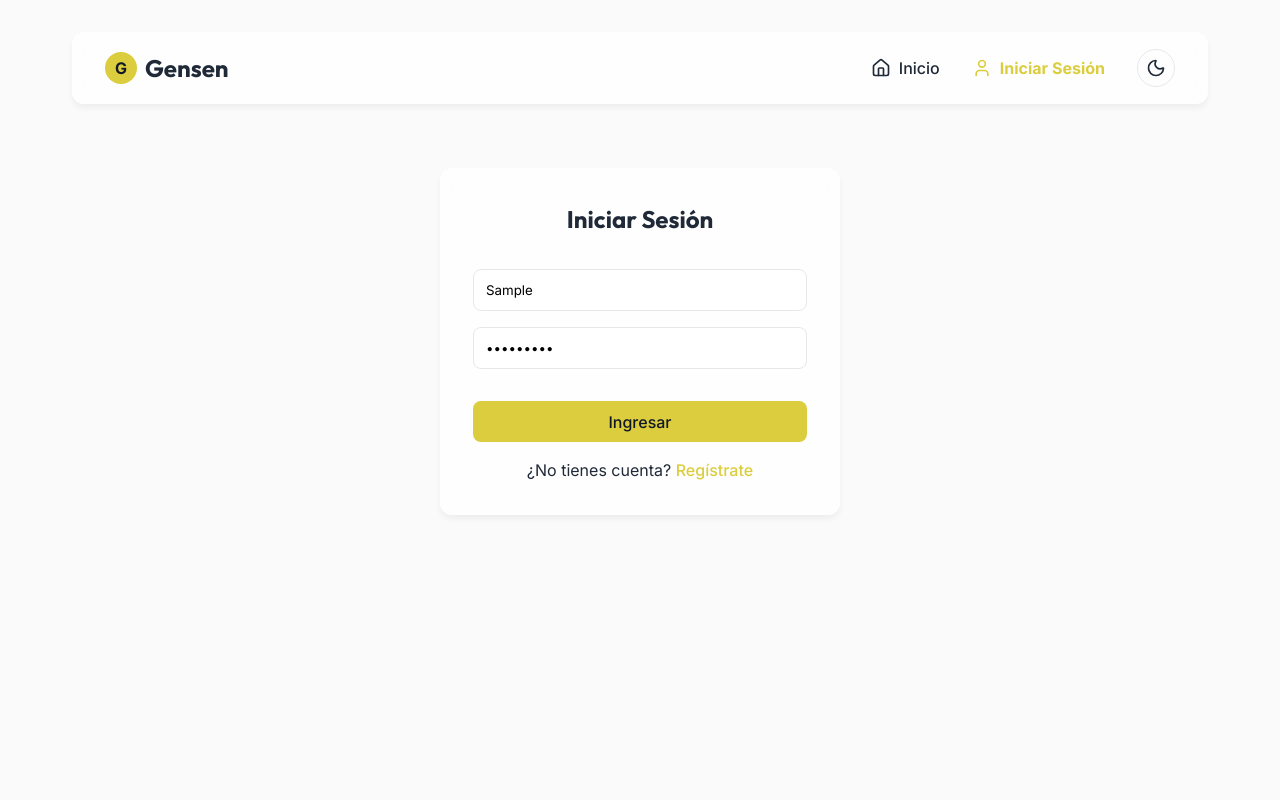
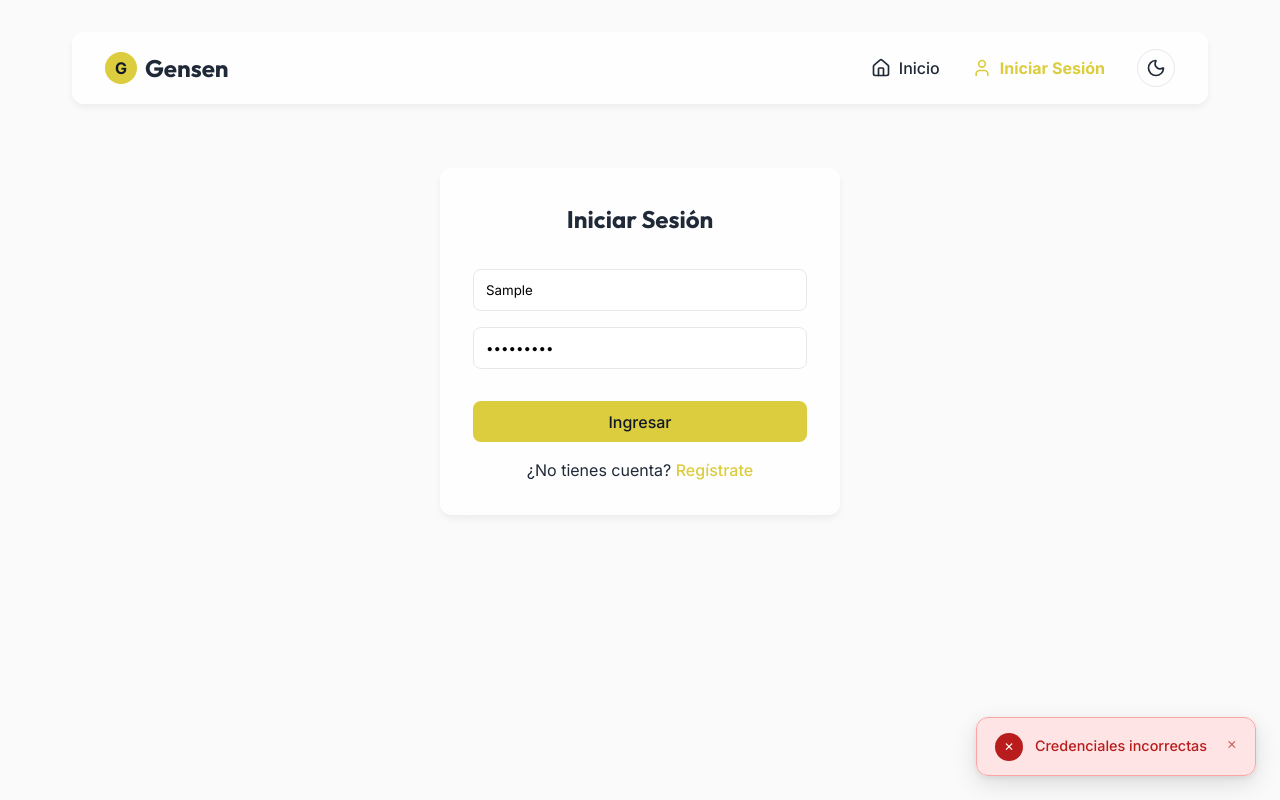
Before and after one commit to TipoCX/PryctoFinalPy54130, a React (Vite) app in the folder frontend/: page /Social-Network-Generic-Portfolio/login in a window 1280 px wide. Both pictures are taken after typing "Sample", "Sample123" into the empty fields and a click on the button "Ingresar". Built offline with nearby package versions, Linux system fonts and the light colour scheme; no server answers.

Commit message:
nuevos toasts y removido archivo de db

```diff
--- a/frontend/src/App.tsx
+++ b/frontend/src/App.tsx
@@ -6,6 +6,7 @@ import Register from './pages/Register';
 import Home from './pages/Home';
 import Profile from './pages/Profile';
 import Messages from './pages/Messages';
+import { ToastProvider } from './components/Toast';
 import './index.css';
 
 function Navbar() {
@@ -89,6 +90,7 @@ function App() {
   }, []);
 
   return (
+    <ToastProvider>
       <Router basename="/Social-Network-Generic-Portfolio">
         <Navbar />
         <Routes>
@@ -100,6 +102,7 @@ function App() {
           <Route path="/messages/:conversationId" element={<Messages />} />
         </Routes>
       </Router>
+    </ToastProvider>
   );
 }
 
--- /dev/null
+++ b/frontend/src/components/Toast.tsx
@@ -0,0 +1,218 @@
+import { createContext, useContext, useState, useCallback, useEffect, useRef } from 'react';
+
+// ── Types ──────────────────────────────────────────────────────────────────────
+type ToastType = 'success' | 'error' | 'info' | 'warning';
+
+interface Toast {
+  id: number;
+  message: string;
+  type: ToastType;
+  exiting: boolean;
+}
+
+interface ToastContextValue {
+  showToast: (message: string, type?: ToastType) => void;
+}
+
+// ── Context ────────────────────────────────────────────────────────────────────
+const ToastContext = createContext<ToastContextValue>({ showToast: () => {} });
+
+export function useToast() {
+  return useContext(ToastContext);
+}
+
+// ── Config per type ────────────────────────────────────────────────────────────
+const CONFIG: Record<ToastType, { icon: string; color: string; bg: string; border: string }> = {
+  success: {
+    icon: '✓',
+    color: '#15803d',
+    bg: 'rgba(220, 252, 231, 0.92)',
+    border: '#86efac',
+  },
+  error: {
+    icon: '✕',
+    color: '#b91c1c',
+    bg: 'rgba(254, 226, 226, 0.92)',
+    border: '#fca5a5',
+  },
+  warning: {
+    icon: '⚠',
+    color: '#b45309',
+    bg: 'rgba(254, 243, 199, 0.92)',
+    border: '#fcd34d',
+  },
+  info: {
+    icon: 'ℹ',
+    color: '#1d4ed8',
+    bg: 'rgba(219, 234, 254, 0.92)',
+    border: '#93c5fd',
+  },
+};
+
+const DARK_CONFIG: Record<ToastType, { color: string; bg: string; border: string }> = {
+  success: { color: '#4ade80', bg: 'rgba(20, 83, 45, 0.92)', border: '#166534' },
+  error:   { color: '#f87171', bg: 'rgba(69, 10, 10, 0.92)',  border: '#7f1d1d' },
+  warning: { color: '#fbbf24', bg: 'rgba(78, 46, 2, 0.92)',   border: '#92400e' },
+  info:    { color: '#60a5fa', bg: 'rgba(23, 37, 84, 0.92)',   border: '#1e3a8a' },
+};
+
+// ── Single Toast Item ──────────────────────────────────────────────────────────
+function ToastItem({ toast, onRemove }: { toast: Toast; onRemove: (id: number) => void }) {
+  const isDark = document.documentElement.classList.contains('dark-mode');
+  const cfg = CONFIG[toast.type];
+  const dCfg = DARK_CONFIG[toast.type];
+
+  const color  = isDark ? dCfg.color  : cfg.color;
+  const bg     = isDark ? dCfg.bg     : cfg.bg;
+  const border = isDark ? dCfg.border : cfg.border;
+
+  return (
+    <div
+      style={{
+        display: 'flex',
+        alignItems: 'flex-start',
+        gap: '0.75rem',
+        padding: '0.875rem 1.125rem',
+        borderRadius: '12px',
+        background: bg,
+        border: `1px solid ${border}`,
+        boxShadow: '0 8px 24px rgba(0,0,0,0.12), 0 2px 6px rgba(0,0,0,0.08)',
+        backdropFilter: 'blur(12px)',
+        WebkitBackdropFilter: 'blur(12px)',
+        minWidth: '280px',
+        maxWidth: '420px',
+        animation: toast.exiting
+          ? 'toast-exit 0.3s cubic-bezier(0.4,0,0.2,1) forwards'
+          : 'toast-enter 0.35s cubic-bezier(0.34,1.56,0.64,1) forwards',
+        cursor: 'pointer',
+        userSelect: 'none',
+      }}
+      onClick={() => onRemove(toast.id)}
+      role="alert"
+      aria-live="polite"
+    >
+      {/* Icon bubble */}
+      <div
+        style={{
+          flexShrink: 0,
+          width: '28px',
+          height: '28px',
+          borderRadius: '50%',
+          background: color,
+          color: '#fff',
+          display: 'flex',
+          alignItems: 'center',
+          justifyContent: 'center',
+          fontSize: '0.75rem',
+          fontWeight: 700,
+          marginTop: '1px',
+        }}
+      >
+        {cfg.icon}
+      </div>
+
+      {/* Message */}
+      <span
+        style={{
+          flex: 1,
+          fontSize: '0.9rem',
+          fontWeight: 500,
+          color: color,
+          lineHeight: 1.5,
+          fontFamily: 'Inter, sans-serif',
+          paddingTop: '3px',
+        }}
+      >
+        {toast.message}
+      </span>
+
+      {/* Close × */}
+      <div
+        style={{
+          flexShrink: 0,
+          fontSize: '1rem',
+          color: color,
+          opacity: 0.6,
+          lineHeight: 1,
+          marginTop: '3px',
+          transition: 'opacity 0.15s',
+        }}
+        onMouseEnter={e => (e.currentTarget.style.opacity = '1')}
+        onMouseLeave={e => (e.currentTarget.style.opacity = '0.6')}
+      >
+        ×
+      </div>
+    </div>
+  );
+}
+
+// ── Provider ───────────────────────────────────────────────────────────────────
+let nextId = 0;
+const DURATION = 4000;
+
+export function ToastProvider({ children }: { children: React.ReactNode }) {
+  const [toasts, setToasts] = useState<Toast[]>([]);
+  const timers = useRef<Map<number, ReturnType<typeof setTimeout>>>(new Map());
+
+  const removeToast = useCallback((id: number) => {
+    // Mark as exiting first for exit animation
+    setToasts(prev => prev.map(t => t.id === id ? { ...t, exiting: true } : t));
+    const exitTimer = setTimeout(() => {
+      setToasts(prev => prev.filter(t => t.id !== id));
+      timers.current.delete(id);
+    }, 300);
+    timers.current.set(id, exitTimer);
+  }, []);
+
+  const showToast = useCallback((message: string, type: ToastType = 'info') => {
+    const id = ++nextId;
+    setToasts(prev => [...prev, { id, message, type, exiting: false }]);
+
+    const timer = setTimeout(() => removeToast(id), DURATION);
+    timers.current.set(id, timer);
+  }, [removeToast]);
+
+  // Cleanup on unmount
+  useEffect(() => {
+    const t = timers.current;
+    return () => { t.forEach(clearTimeout); t.clear(); };
+  }, []);
+
+  return (
+    <ToastContext.Provider value={{ showToast }}>
+      {children}
+
+      {/* Toast container */}
+      <div
+        style={{
+          position: 'fixed',
+          bottom: '1.5rem',
+          right: '1.5rem',
+          display: 'flex',
+          flexDirection: 'column',
+          gap: '0.625rem',
+          zIndex: 9999,
+          pointerEvents: 'none',
+        }}
+      >
+        {toasts.map(t => (
+          <div key={t.id} style={{ pointerEvents: 'auto' }}>
+            <ToastItem toast={t} onRemove={removeToast} />
+          </div>
+        ))}
+      </div>
+
+      {/* Keyframe animations injected once */}
+      <style>{`
+        @keyframes toast-enter {
+          from { opacity: 0; transform: translateX(60px) scale(0.92); }
+          to   { opacity: 1; transform: translateX(0)   scale(1); }
+        }
+        @keyframes toast-exit {
+          from { opacity: 1; transform: translateX(0)   scale(1); }
+          to   { opacity: 0; transform: translateX(60px) scale(0.92); }
+        }
+      `}</style>
+    </ToastContext.Provider>
+  );
+}
--- a/frontend/src/pages/Home.tsx
+++ b/frontend/src/pages/Home.tsx
@@ -3,10 +3,12 @@ import { api } from '../lib/api';
 import { Image as ImageIcon } from 'lucide-react';
 import type { User, Post, PaginatedResponse } from '../types';
 import PostCard from '../components/PostCard';
+import { useToast } from '../components/Toast';
 
 export default function Home() {
   const [posts, setPosts] = useState<Post[]>([]);
   const [me, setMe] = useState<User | null>(null);
+  const { showToast } = useToast();
 
   const [page, setPage] = useState(1);
   const [hasMore, setHasMore] = useState(true);
@@ -105,7 +107,7 @@ export default function Home() {
       setHasMore(true);
       fetchPosts(1);
     } catch (e: any) {
-      alert("Error al publicar. " + (e.response?.data?.imagen?.[0] || 'Verifica tu inicio de sesión.'));
+      showToast('Error al publicar. ' + (e.response?.data?.imagen?.[0] || 'Verifica tu inicio de sesión.'), 'error');
     }
   };
 
@@ -125,7 +127,7 @@ export default function Home() {
         return post;
       }));
     } catch (e) {
-      alert("Error al dar like. ¿Aún no iniciaste sesión?");
+      showToast('Error al dar like. ¿Aún no iniciaste sesión?', 'error');
     }
   };
 
--- a/frontend/src/pages/Login.tsx
+++ b/frontend/src/pages/Login.tsx
@@ -2,11 +2,13 @@ import { useState } from 'react';
 import { useNavigate } from 'react-router-dom';
 import { api } from '../lib/api';
 import { Link } from 'react-router-dom';
+import { useToast } from '../components/Toast';
 
 export default function Login() {
   const [username, setUsername] = useState('');
   const [password, setPassword] = useState('');
   const navigate = useNavigate();
+  const { showToast } = useToast();
 
   const handleLogin = async (e: React.FormEvent) => {
     e.preventDefault();
@@ -14,11 +16,11 @@ export default function Login() {
       const response = await api.post('token/', { username, password });
       localStorage.setItem('access_token', response.data.access);
       localStorage.setItem('refresh_token', response.data.refresh);
-      alert('Login exitoso!');
+      showToast('¡Login exitoso!', 'success');
       navigate('/');
       window.dispatchEvent(new Event('authChange'));
     } catch (err) {
-      alert('Credenciales incorrectas');
+      showToast('Credenciales incorrectas', 'error');
     }
   };
 
--- a/frontend/src/pages/Messages.tsx
+++ b/frontend/src/pages/Messages.tsx
@@ -3,6 +3,7 @@ import { useParams, useNavigate } from 'react-router-dom';
 import { api } from '../lib/api';
 import type { User, Message, Conversation } from '../types';
 import { Send } from 'lucide-react';
+import { useToast } from '../components/Toast';
 
 export default function Messages() {
   const { conversationId } = useParams();
@@ -13,6 +14,7 @@ export default function Messages() {
   const [messages, setMessages] = useState<Message[]>([]);
   const [inputText, setInputText] = useState('');
   const activeConversationId = parseInt(conversationId || '0');
+  const { showToast } = useToast();
 
   useEffect(() => {
     fetchMe();
@@ -64,7 +66,7 @@ export default function Messages() {
        fetchMessages();
        fetchConversations();
     } catch (e) {
-       alert("Error enviando mensaje");
+       showToast('Error enviando mensaje', 'error');
     }
   };
 
--- a/frontend/src/pages/Profile.tsx
+++ b/frontend/src/pages/Profile.tsx
@@ -4,10 +4,12 @@ import { api } from '../lib/api';
 import type { User, Post, PaginatedResponse } from '../types';
 import PostCard from '../components/PostCard';
 import { MessageCircle, LogOut, Camera, Trash } from 'lucide-react';
+import { useToast } from '../components/Toast';
 
 export default function Profile() {
   const { userid } = useParams();
   const navigate = useNavigate();
+  const { showToast } = useToast();
 
   const [user, setUser] = useState<User | null>(null);
   const [me, setMe] = useState<User | null>(null);
@@ -65,7 +67,7 @@ export default function Profile() {
       const res = await api.get(`users/${targetId}/`);
       setUser(res.data);
     } catch {
-      alert("Usuario no encontrado.");
+      showToast('Usuario no encontrado.', 'error');
       navigate('/');
     }
   };
@@ -103,7 +105,7 @@ export default function Profile() {
         return post;
       }));
     } catch {
-      alert("Debes iniciar sesión para dar MG.");
+      showToast('Debes iniciar sesión para dar MG.', 'warning');
     }
   };
 
@@ -116,7 +118,7 @@ export default function Profile() {
       await api.post('avatars/', formData, { headers: { 'Content-Type': 'multipart/form-data' } });
       fetchUser(); // Reload profile visually
     } catch (err) {
-      alert("Error subiendo el avatar.");
+      showToast('Error subiendo el avatar.', 'error');
     }
   };
 
@@ -128,7 +130,7 @@ export default function Profile() {
         fetchUser(); // Reload profile
       }
     } catch (err) {
-      alert("Error borrando el avatar");
+      showToast('Error borrando el avatar.', 'error');
     }
   };
 
@@ -176,7 +178,7 @@ export default function Profile() {
                 const res = await api.post('conversations/', { participants: [user.id] });
                 navigate(`/messages/${res.data.id}`);
               } catch {
-                alert("Error al iniciar conversación.");
+                showToast('Error al iniciar la conversación.', 'error');
               }
             }}
             style={{ position: 'absolute', top: '1.5rem', right: '1.5rem', display: 'flex', alignItems: 'center', gap: '0.5rem' }}
--- a/frontend/src/pages/Register.tsx
+++ b/frontend/src/pages/Register.tsx
@@ -1,21 +1,23 @@
 import { useState } from 'react';
 import { api } from '../lib/api';
 import { useNavigate, Link } from 'react-router-dom';
+import { useToast } from '../components/Toast';
 
 export default function Register() {
   const [username, setUsername] = useState('');
   const [email, setEmail] = useState('');
   const [password, setPassword] = useState('');
   const navigate = useNavigate();
+  const { showToast } = useToast();
 
   const handleRegister = async (e: React.FormEvent) => {
     e.preventDefault();
     try {
       await api.post('register/', { username, email, password });
-      alert('Registro exitoso! Ahora puedes iniciar sesión.');
+      showToast('¡Registro exitoso! Ahora puedes iniciar sesión.', 'success');
       navigate('/login');
     } catch (err) {
-      alert('Error en el registro. Quizas el usuario ya existe.');
+      showToast('Error en el registro. Quizás el usuario ya existe.', 'error');
     }
   };
 
```
Also changed, not shown: 2 other files (tests, documents, lock files or other folders). Lines whose indentation alone changed are shown as unchanged.
